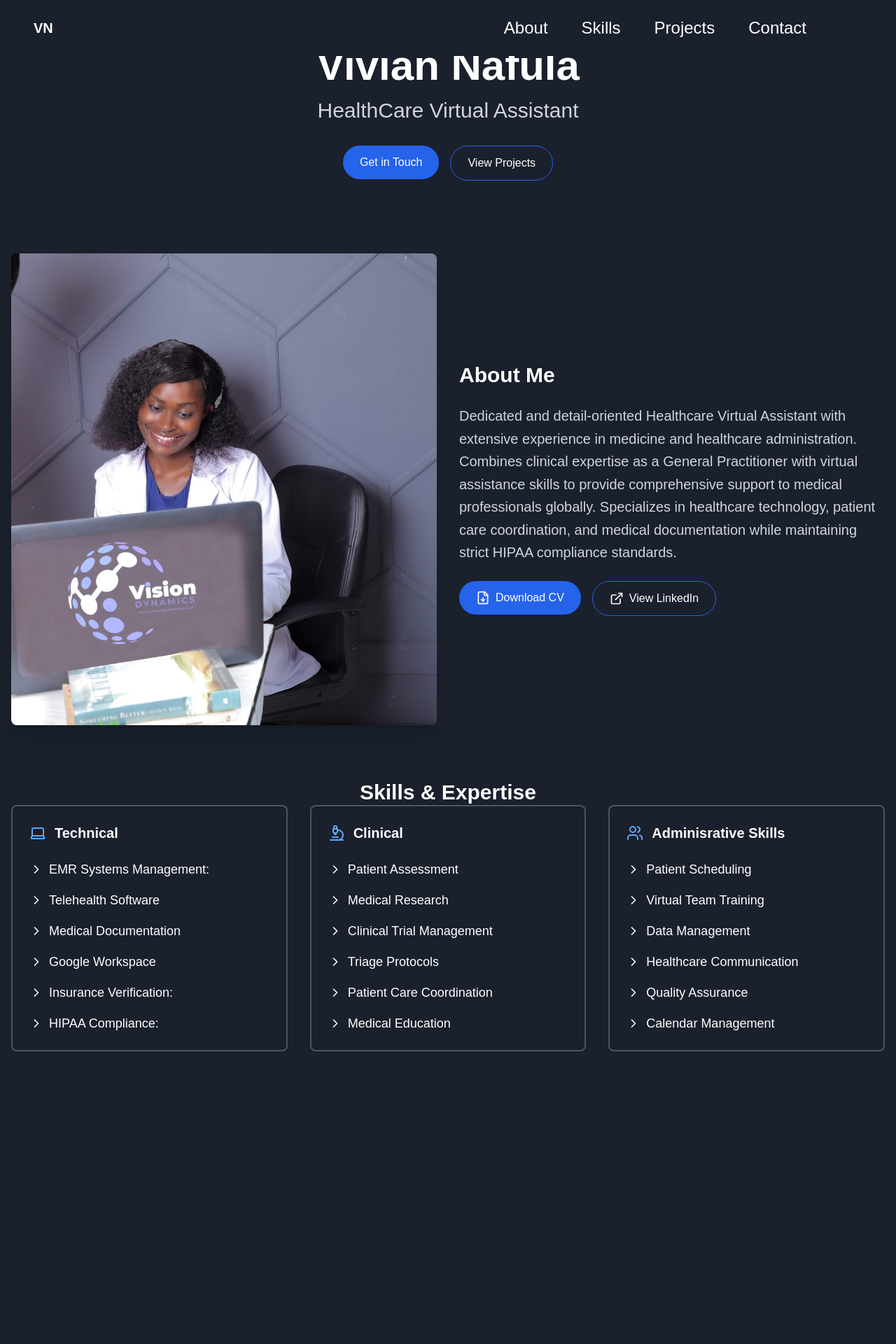
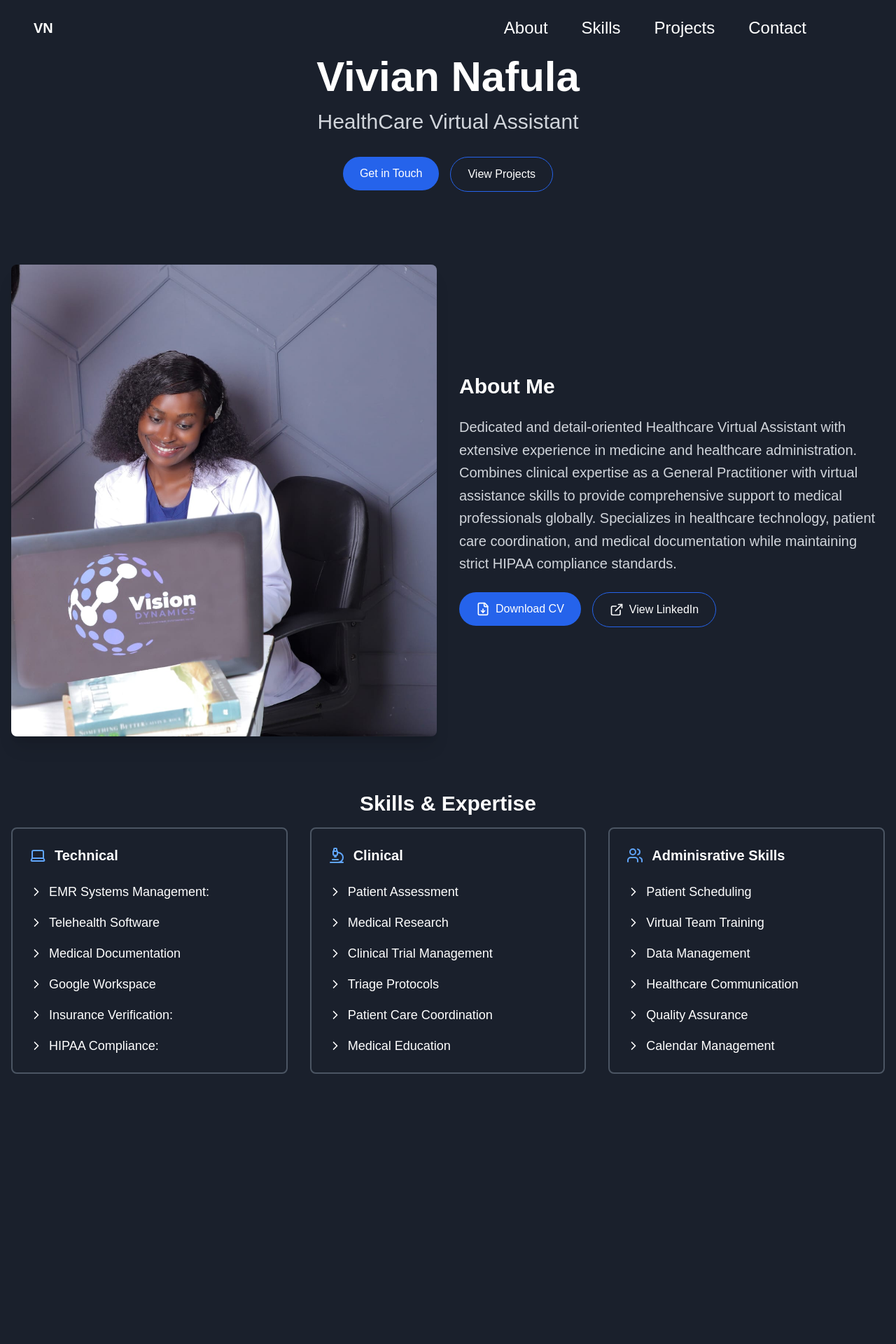
Before and after one commit to Laura-Nyaaga/myportfolio-vivian, a Next.js app in the folder viv_web/: page / in a window 1280 px wide. Shown: the top 1920 px of the page at 70% size. Built offline with nearby package versions, Linux system fonts and the light colour scheme.

Commit message:
Modified the main content

```diff
--- a/viv_web/src/app/About/about.tsx
+++ b/viv_web/src/app/About/about.tsx
@@ -8,7 +8,7 @@ const About = () => {
     return(
         <section className="bg-[#1a202c] py-16 pb-10 px-4 sm:px-6 lg:px-8" id='about'>
         <div className="max-w-7xl mx-auto text-center">
-          <h1 className="text-4xl sm:text-5xl md:text-6xl text-white font-bold mb-4 animate-fade-in">
+          <h1 className="text-4xl sm:text-5xl md:text-6xl text-white font-bold pt-4 mb-4 animate-fade-in">
           Vivian Nafula
           </h1>
           <p className="text-xl sm:text-2xl md:text-3xl text-gray-300 mb-8">
--- a/viv_web/src/app/Skills/skills.tsx
+++ b/viv_web/src/app/Skills/skills.tsx
@@ -54,7 +54,7 @@ const Skills = () => {
       <div className="max-w-7xl mx-auto">
         <h2 className="text-3xl font-bold text-center">Skills & Expertise</h2>
 
-        <div className="grid grid-cols-1 md:grid-cols-2 lg:grid-cols-3 gap-8">
+        <div className="pt-4 grid grid-cols-1 md:grid-cols-2 lg:grid-cols-3 gap-8">
           {Object.entries(skillsData).map(([category, { icon, items }]) => (
             <div
               key={category}
```
